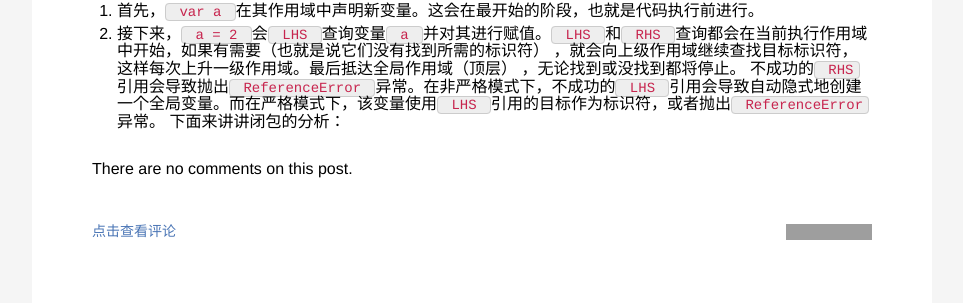
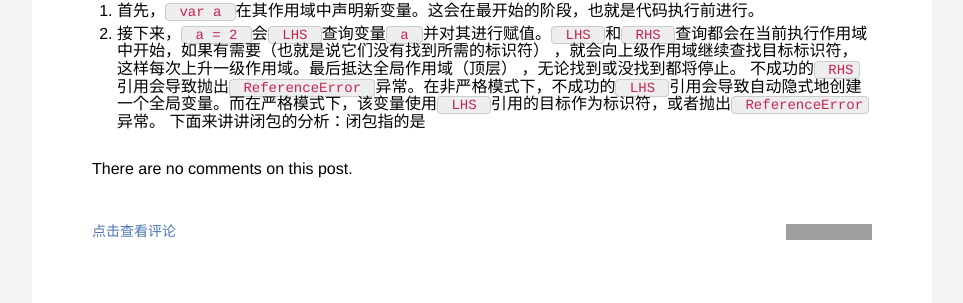
Before and after one commit to ioloveuu/ioloveuu.github.io, a Jekyll site: the page built from _posts/2016-01-29-scope-analys.md, in a window 1280 px wide and 900 px high, scrolled down 2980 px. Shown: the part 150-453 px from the top of the window, without its empty margins (158-1121 px from the left). Built offline with Jekyll 4.4.1, drawn with Linux system fonts in a browser that asks for light colours; nearby versions of some CDN libraries; a script that is not in the unit is left out; grey boxes are pictures that could not be loaded.

Commit message:
Update 2016-01-29-scope-analys.md

```diff
--- a/_posts/2016-01-29-scope-analys.md
+++ b/_posts/2016-01-29-scope-analys.md
@@ -95,9 +95,7 @@ JavaScript 引擎首先会在代码执行前对其进行编译，在这个过程
 1. 首先，` var a `在其作用域中声明新变量。这会在最开始的阶段，也就是代码执行前进行。
 2. 接下来，` a = 2 `会` LHS `查询变量` a `并对其进行赋值。` LHS `和` RHS `查询都会在当前执行作用域中开始，如果有需要（也就是说它们没有找到所需的标识符） ，就会向上级作用域继续查找目标标识符，这样每次上升一级作用域。最后抵达全局作用域（顶层） ，无论找到或没找到都将停止。
 不成功的` RHS `引用会导致抛出` ReferenceError `异常。在非严格模式下，不成功的` LHS `引用会导致自动隐式地创建一个全局变量。而在严格模式下，该变量使用` LHS `引用的目标作为标识符，或者抛出` ReferenceError `异常。
-下面来讲讲闭包的分析：
-
-
+下面来讲讲闭包的分析：闭包指的是
 
 
 <noscript>Please enable JavaScript to view the comment form powered by <a href="https://commentit.io/">Comm(ent|it)</a></noscript>
```
